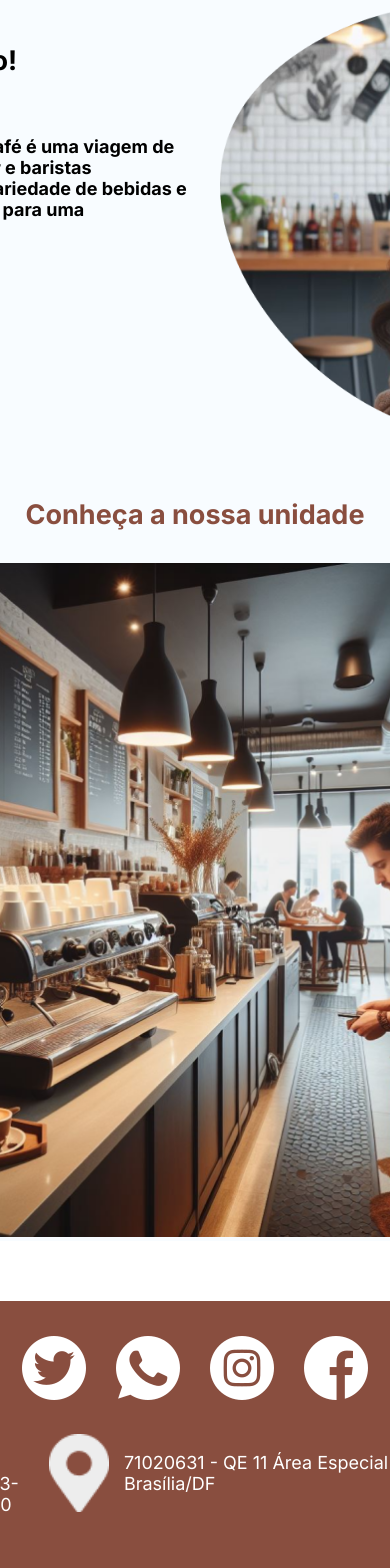
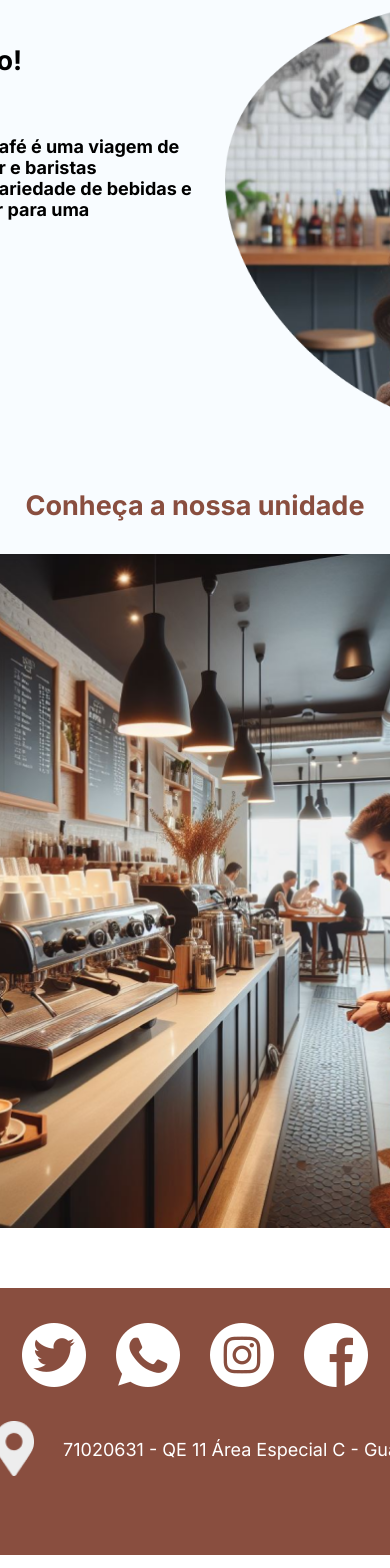
Before and after one commit to Takanori42/CoffeeShopsTiaRosa, a React (Create React App) app: page / in a window 390 px wide. Shown: the part 1515-3083 px from the top of the page. Built offline with nearby package versions, Linux system fonts and the light colour scheme.

Commit message:
commit do footer

```diff
--- a/src/components/landingpage/footer/index.js
+++ b/src/components/landingpage/footer/index.js
@@ -6,16 +6,16 @@ export default function Footer() {
         <footer className="footer">
             <div className="social-container">
                 <div>
-                    <img className="twitter" src="twitter.png"></img>
+                    <img className="social-icon" src="twitter.png"></img>
                 </div>
                 <div>
-                    <img className="whatsapp" src="whatsapp.png"></img>
+                    <img className="social-icon" src="whatsapp.png"></img>
                 </div>
                 <div>
-                    <img className="instagram" src="instagram.png"></img>
+                    <img className="social-icon" src="instagram.png"></img>
                 </div>
                 <div>
-                    <img className="facebook" src="facebook.png"></img>
+                    <img className="social-icon" src="facebook.png"></img>
                 </div>
             </div>
             <div className="contacts">
--- a/src/components/landingpage/footer/style.css
+++ b/src/components/landingpage/footer/style.css
@@ -4,6 +4,36 @@
     flex-direction: column;
     padding: 35px 20px;
     justify-content: space-around;
+}
+
+@media (max-width: 800px) {
+    .footer {
+        flex-direction: column;
+        display: flex;
+        align-items: center;
+    }
+
+    .social-container {
+        display: flex;
+        flex-direction: column;
+        justify-content: center;
+    }
+
+    .contacts {
+        display: flex;
+        flex-direction: column;
+    }
+
+    .address-container {
+        display: flex;
+        flex-direction: column;
+    }
+
+    .phone-container {
+        display: flex;
+        flex-direction: column;
+    }
+
 }
 
 .social-container {
@@ -13,19 +43,7 @@
     gap: 30px;
 }
 
-.twitter {
-    width: 64px;
-}
-
-.whatsapp {
-    width: 64px;
-}
-
-.intagram {
-    width: 64px;
-}
-
-.facebook {
+.social-icon {
     width: 64px;
 }
 
@@ -48,8 +66,8 @@
 .icon-phone {
     display: flex;
     flex-direction: column;
-    width: 65px;
-    height: 78px;
+    width: 55px;
+    height: 55px;
 }
 
 .phone {
@@ -72,8 +90,8 @@
 .icon-place {
     display: flex;
     flex-direction: column;
-    width: 60px;
-    height: 78px;
+    width: 40px;
+    height: 55px;
 }
 
 .address {
@@ -84,5 +102,5 @@
     color: white;
     font-weight: normal;
     font-size: 18px;
-    width: 380px;
+    width: 500px;
 }
--- a/src/components/landingpage/items/style.css
+++ b/src/components/landingpage/items/style.css
@@ -6,7 +6,7 @@
     background-color: #F8FCFF;
 }
 
-@media (max-width: 473px) {
+@media (max-width: 800px) {
     .items {
         flex-direction: column;
         display: flex;
--- a/src/components/landingpage/places/index.js
+++ b/src/components/landingpage/places/index.js
@@ -9,13 +9,13 @@ export default function Places() {
             </div>
             <div className="img-container">
                 <div>
-                    <img className="img1" src="coffee1.png"></img>
+                    <img className="img" src="coffee1.png"></img>
                 </div>
                 <div>
-                    <img className="img2" src="coffee2.png"></img>
+                    <img className="img" src="coffee2.png"></img>
                 </div>
                 <div>
-                    <img className="img3" src="coffee3.png"></img>
+                    <img className="img" src="coffee3.png"></img>
                 </div>
             </div>
         </section>
--- a/src/components/landingpage/places/style.css
+++ b/src/components/landingpage/places/style.css
@@ -7,18 +7,17 @@
     margin-bottom: 60px;
 }
 
-@media (max-width: 600px) {
+@media (max-width: 800px) {
     .container-places {
         flex-direction: column;
         display: flex;
-        align-items: center;
     }
 
     .img-container {
         display: flex;
         flex-direction: column;
-        justify-content: space-between;
-        align-items: center;
+        height: auto;
+
     }
 
     .text-place {
@@ -45,14 +44,6 @@
     justify-content: center;
 }
 
-.img1 {
+.img {
     width: 490px;
 }
-
-.img2 {
-    width: 490px;
-}
-
-.img3 {
-    width: 490px;
-}
--- a/src/components/landingpage/welcome/style.css
+++ b/src/components/landingpage/welcome/style.css
@@ -6,7 +6,7 @@
     background-color: #F8FCFF;
 }
 
-@media (max-width: 600px) {
+@media (max-width: 800px) {
     .presentation {
         flex-direction: column;
         display: flex;
@@ -18,33 +18,7 @@
         flex-direction: column;
     }
 
-    .welcome-title {
-        flex-direction: column;
-        display: flex;
-        justify-content: center;
-    }
-
-    .welcome-text {
-        width: auto;
-    }
-
-    .welcome {
-        display: flex;
-        flex-direction: column;
-    }
-
     .img {
-        display: flex;
-        flex-direction: column;
-        justify-content: center;
-    }
-
-    .division {
-        display: flex;
-        flex-direction: column;
-    }
-
-    .welcome-container {
         display: flex;
         flex-direction: column;
     }
```
